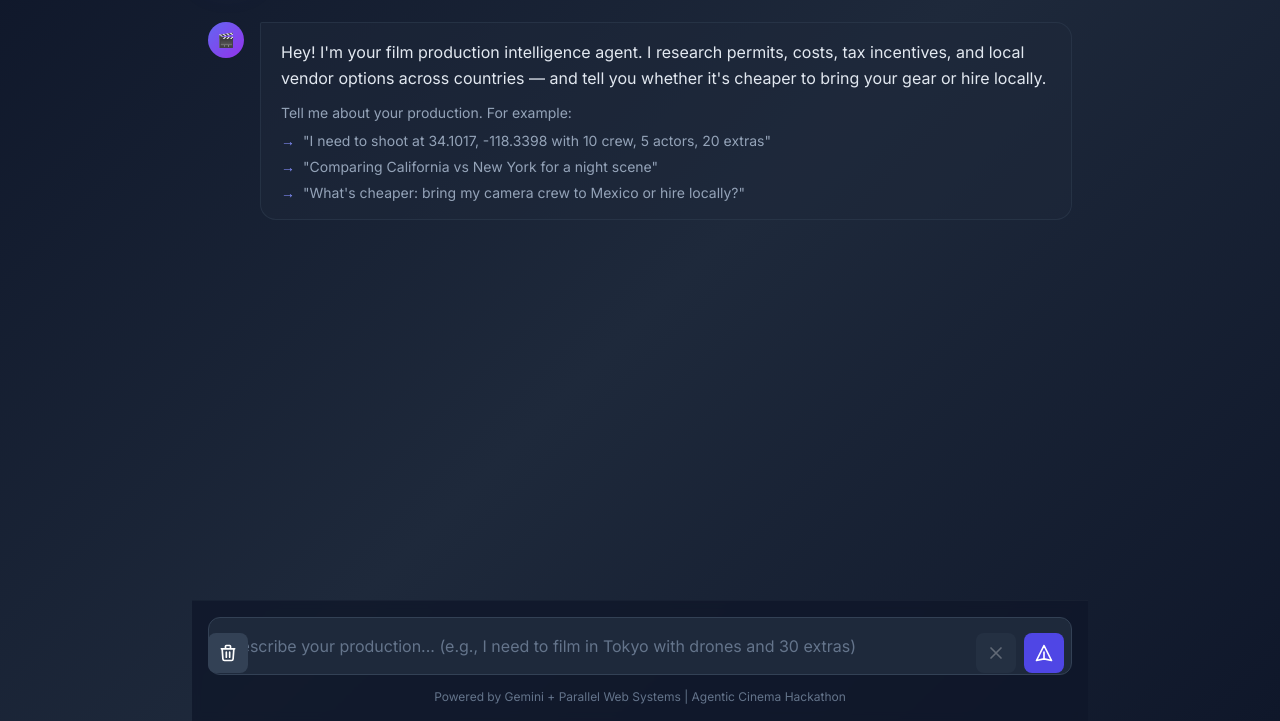
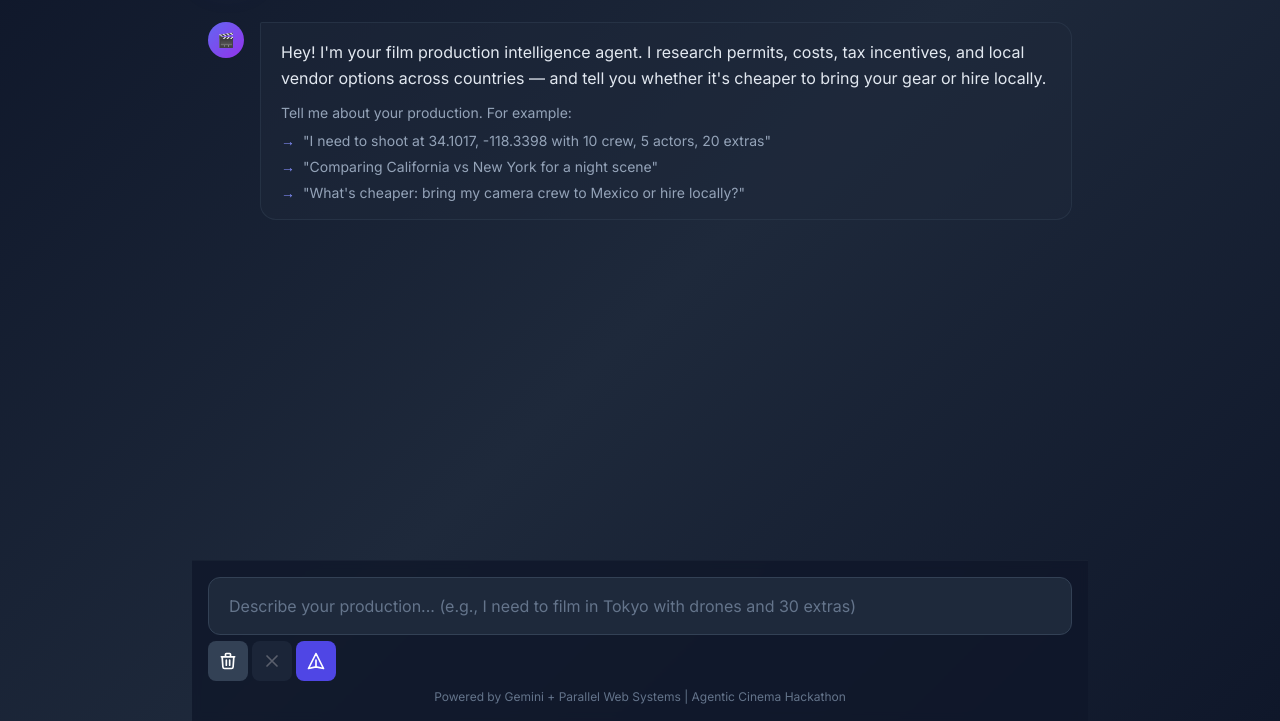
Before and after one commit to MonteCristoX/production-passport, a website: page frontend/index.html in a window 1280 px wide. Shown: the part 79-800 px from the top of the page. Drawn offline with nearby package versions, Linux system fonts and the light colour scheme.

Commit message:
Move action buttons outside textarea
- Buttons now placed below textarea: [🗑️] [✕] [➤]
- No longer obstruct text input
- Textarea has normal padding on all sides
- Cleaner layout with buttons in separate row

```diff
--- a/frontend/index.html
+++ b/frontend/index.html
@@ -107,14 +107,15 @@
                         id="userInput"
                         rows="1"
                         placeholder="Describe your production... (e.g., I need to film in Tokyo with drones and 30 extras)"
-                        class="w-full bg-slate-800 border border-slate-700 rounded-xl px-5 py-4 pr-24 text-white placeholder-slate-500 focus:outline-none focus:border-indigo-500 focus:ring-1 focus:ring-indigo-500 resize-none transition-all"
+                        class="w-full bg-slate-800 border border-slate-700 rounded-xl px-5 py-4 pr-4 text-white placeholder-slate-500 focus:outline-none focus:border-indigo-500 focus:ring-1 focus:ring-indigo-500 resize-none transition-all"
                         onkeydown="handleKeyDown(event)"
                         oninput="autoResize(this)"
                     ></textarea>
+                    <div class="flex items-center gap-1">
                         <button
                             id="clearBtn"
                             onclick="clearInput()"
-                        class="absolute right-26 bottom-2 w-10 h-10 rounded-lg bg-slate-700 hover:bg-slate-600 flex items-center justify-center transition-colors"
+                            class="w-10 h-10 rounded-lg bg-slate-700 hover:bg-slate-600 flex items-center justify-center transition-colors shrink-0"
                             title="Clear"
                         >
                             <svg xmlns="http://www.w3.org/2000/svg" class="w-5 h-5" fill="none" viewBox="0 0 24 24" stroke="currentColor">
@@ -122,18 +123,9 @@
                             </svg>
                         </button>
                         <button
-                        id="sendBtn"
-                        onclick="sendMessage()"
-                        class="absolute right-2 bottom-2 w-10 h-10 rounded-lg bg-indigo-600 hover:bg-indigo-500 flex items-center justify-center transition-colors disabled:opacity-50 disabled:cursor-not-allowed"
-                    >
-                        <svg xmlns="http://www.w3.org/2000/svg" class="w-5 h-5" fill="none" viewBox="0 0 24 24" stroke="currentColor">
-                            <path stroke-linecap="round" stroke-linejoin="round" stroke-width="2" d="M12 19l9 2-9-18-9 18 9-2zm0 0v-8"/>
-                        </svg>
-                    </button>
-                    <button
                             id="cancelBtn"
                             onclick="cancelRequest()"
-                        class="absolute right-14 bottom-2 w-10 h-10 rounded-lg bg-slate-700 hover:bg-red-500 flex items-center justify-center transition-colors disabled:opacity-30 disabled:cursor-not-allowed"
+                            class="w-10 h-10 rounded-lg bg-slate-700 hover:bg-red-500 flex items-center justify-center transition-colors disabled:opacity-30 disabled:cursor-not-allowed shrink-0"
                             disabled
                             title="Stop request"
                         >
@@ -141,6 +133,16 @@
                                 <path stroke-linecap="round" stroke-linejoin="round" stroke-width="2" d="M6 18L18 6M6 6l12 12"/>
                             </svg>
                         </button>
+                        <button
+                            id="sendBtn"
+                            onclick="sendMessage()"
+                            class="w-10 h-10 rounded-lg bg-indigo-600 hover:bg-indigo-500 flex items-center justify-center transition-colors disabled:opacity-50 disabled:cursor-not-allowed shrink-0"
+                        >
+                            <svg xmlns="http://www.w3.org/2000/svg" class="w-5 h-5" fill="none" viewBox="0 0 24 24" stroke="currentColor">
+                                <path stroke-linecap="round" stroke-linejoin="round" stroke-width="2" d="M12 19l9 2-9-18-9 18 9-2zm0 0v-8"/>
+                            </svg>
+                        </button>
+                    </div>
                 </div>
                 <p class="text-xs text-slate-500 mt-2 text-center">Powered by Gemini + Parallel Web Systems | Agentic Cinema Hackathon</p>
             </div>
```
Lines whose indentation alone changed are shown as unchanged.
